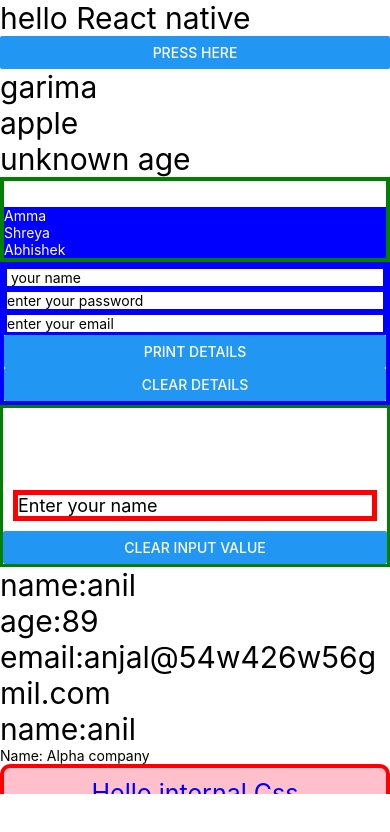
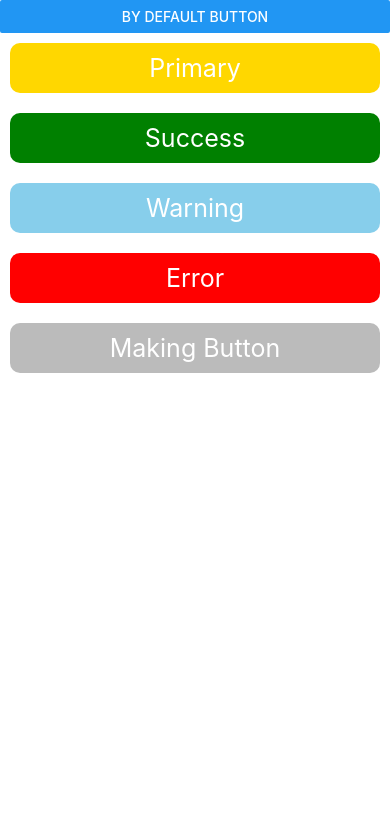
Before and after one commit to shreyapal7985/LEARNINGREACT, a React Native app: screen / in a window 390 px wide. Shown: the top 832 px of the page. Built offline with nearby package versions, Linux system fonts and the light colour scheme.

Commit message:
have learned some interesting topics of react native

```diff
--- a/App.tsx
+++ b/App.tsx
@@ -8,73 +8,21 @@
 import React from 'react';
 import {
   Text,
-  View,
   Button,
   ScrollView,
+  View,
+
 } from 'react-native';
-import Company from './component/Company';
-import Press from './component/OnPress';
-import State from './component/State';
-import Props1 from './component/Props1';
-import Internal from './component/InternalCss';
-import GetInput from './component/Input';
-import Form from './component/Form';
-import List from './component/FlatLlist';
-import List1 from './component/MapList';
-import Grid from './component/Grid';
-import AdvanceList from './component/AdvanceFlatList';
-import ListSection from './component/SectionList';
-import Apps from './component/ClassComponent';
-import Apps1 from './component/UsingStatePropsWClassComponent';
-import Use from './component/UseEffectHook';
-
-let name = "garima";
-function fruit(){
-  return 'apple'
-}
-const App = () => {
-  var age=29
-   return(
-    <ScrollView style={{marginBottom:50}}>
-    <View>
-      <Text style={{fontSize:30}}>hello React native</Text>
-      <Button title="press here"></Button>
-      <Text style={{fontSize:30}}>{name}</Text>
-      <Text style={{fontSize:30}}>{fruit()}</Text>
-      <Text style={{fontSize:30}}>{age === 34?"above age":"unknown age"}</Text>
-      <List />
-      <Form />
-      <GetInput />
-      <UserData />
-      <List1 />
-      <Grid />
-      <AdvanceList/>
-      <ListSection/>
-      <Apps/>
-      <Apps1/>
-      <Use />
+import Buttons from './component/Buttons';
 
 
-    </View>
-    </ScrollView>
+const App = () => {
+   return(
+<View style={{flex:1}}>
+
+  <Buttons />
+</View>
 
   );
 };
-const UserData = () => {
-  return(
-    <View>
-      <Text style={{fontSize:30}}>name:anil</Text>
-      <Text style={{fontSize:30}}>age:89</Text>
-      <Text style={{fontSize:30}}>email:anjal@54w426w56gmil.com</Text>
-      <Text style={{fontSize:30}}>name:anil</Text>
-      <Company/>
-      <Internal />
-      <Press/>
-      <State />
-      <Props1 />
-
-
-    </View>
-  )
-}
 export default App;
--- /dev/null
+++ b/component/Buttons.js
@@ -0,0 +1,47 @@
+//dafault button ke upar hum jada style nhi lga skte iske liye hum alternatives juse krte h buttons ka for styling purpose
+// alternatives of Button 1)TouchableHighlights, 2)TouchableOpacity
+import React from "react";
+import { View,Button,Text ,TouchableHighlight,StyleSheet} from "react-native";
+const Buttons=()=>{
+    return(
+        <View style={styles.main}>
+            <Button title="by default button"></Button>
+            <TouchableHighlight><Text style={[styles.button,styles.primary]}>Primary</Text></TouchableHighlight>
+            <TouchableHighlight><Text style={[styles.button,styles.success]}>Success</Text></TouchableHighlight>
+            <TouchableHighlight><Text style={[styles.button,styles.warning]}>Warning</Text></TouchableHighlight>
+            <TouchableHighlight><Text style={[styles.button,styles.error]}>Error</Text></TouchableHighlight>
+            <TouchableHighlight><Text style={styles.button}>Making Button</Text></TouchableHighlight>
+        </View>
+    )
+}
+const styles=StyleSheet.create({
+    main:{
+        flex:1
+    },
+    button:{
+        backgroundColor:'#bbb',
+        fontSize:25,
+        color:'white',
+        padding:10,
+        borderRadius:10,
+        margin:10,
+        textAlign:'center',
+        shadowColor:'red',
+        elevation:30,
+        opacity:1
+
+    },
+    primary:{
+        backgroundColor:'gold'
+    },
+    success:{
+        backgroundColor:'green'
+    },
+    warning:{
+        backgroundColor:'skyblue'
+    },
+    error:{
+        backgroundColor:'red'
+    }
+})
+export default Buttons;
--- a/component/UseEffectHook.js
+++ b/component/UseEffectMounting.js
@@ -1,12 +1,13 @@
 // useEffect is used  for using the life cycle method in function component, not use in class component , also known as hook
-//on line 10 we square bracket so that console only ren at the time of mounting(loading) not at updating time and unmounting time
+//on line 10 we use square bracket so that console only run at the time of mounting(loading) not at updating time and unmounting time
+//Without square bracket useEffect component will be render always whenever the state and props get changed
 import React, {useEffect, useState} from "react";
 import { View,Text } from "react-native";
-import { Button } from "react-native/types_generated/index";
+import { Button } from "react-native";
 const Use=()=>{
     const[count,setCount]=useState(0);
     useEffect(()=>{
-        console.warn("hello");
+        alert("hello");
     },[])
     return(
         <View>
```
Also changed, not shown: component/ResponsiveUIWithFlex.js (added, +62 -0 lines), component/ShowHide.js (added, +26 -0 lines), component/UseEffectUnmounting.js (added, +31 -0 lines), component/UseEffectUpdateState.js (added, +44 -0 lines).
